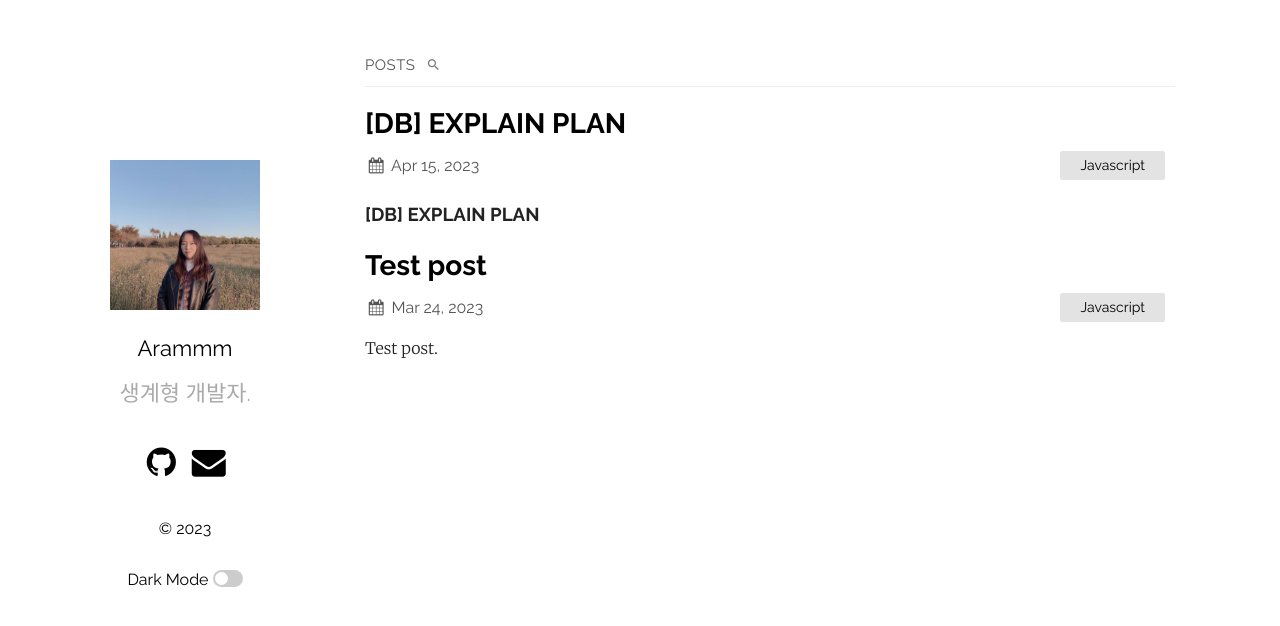
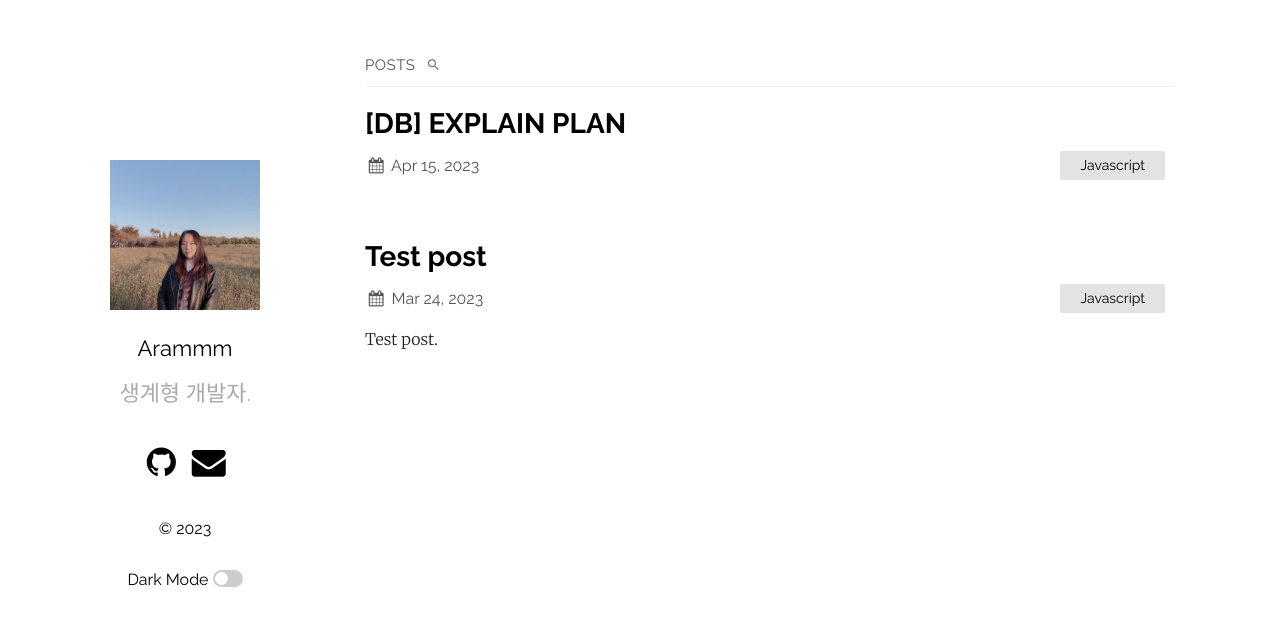
Before and after one commit to YuAram/YuAram.github.io, a Jekyll site: the page built from index.md, in a window 1280 px wide. Shown: the top 626 px of the page. Built offline with Jekyll 4.4.1, drawn with Linux system fonts in a browser that asks for light colours.

Commit message:
[DB] explain-plan - update post 2

```diff
--- a/_posts/2023-04-16-explain-plan.markdown
+++ b/_posts/2023-04-16-explain-plan.markdown
@@ -4,7 +4,6 @@ title:  "[DB] EXPLAIN PLAN"
 date:   2023-04-16 00:00:00 +0530
 categories: Javascript
 ---
-### [DB] EXPLAIN PLAN
 
 <br/>
 
```
